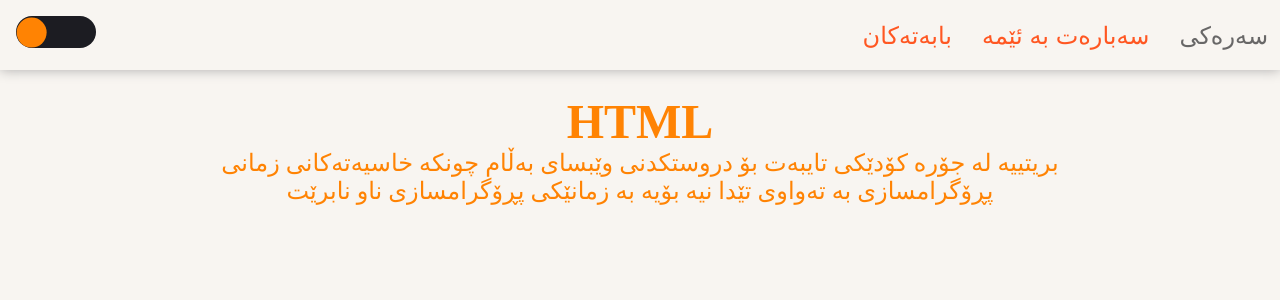
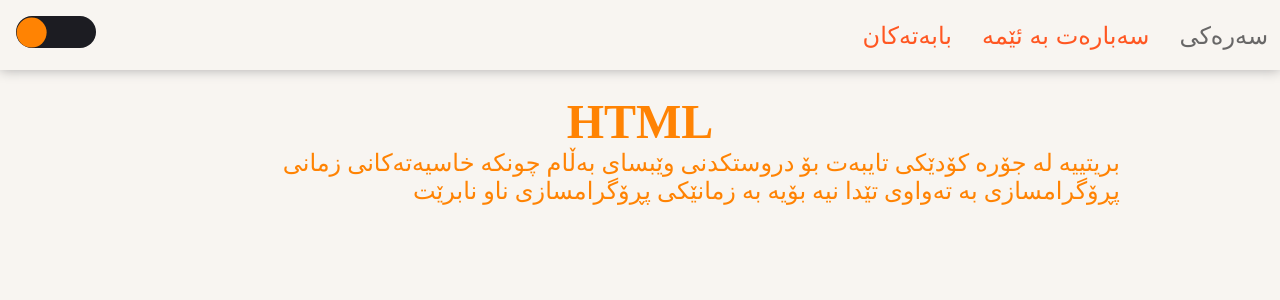
Before and after one commit to k97-Media/k97-Media.github.io, a Jekyll site: the page built from topics/html.md, in a window 1280 px wide. Shown: the top 300 px of the page. Built offline with Jekyll 4.4.1, drawn with Linux system fonts in a browser that asks for light colours; some web fonts are replaced.

Commit message:
Align texts to right

```diff
--- a/_sass/includes/topic-page.scss
+++ b/_sass/includes/topic-page.scss
@@ -2,4 +2,7 @@
 	color: $primary;
 	margin: 1em auto;
 	width: 75%;
+	p {
+		text-align: right;
+	}
 }
```
